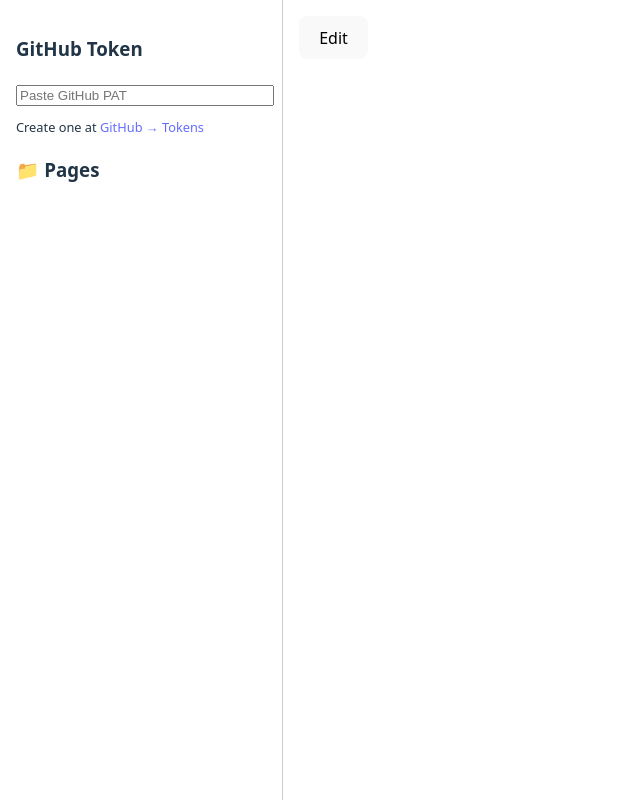
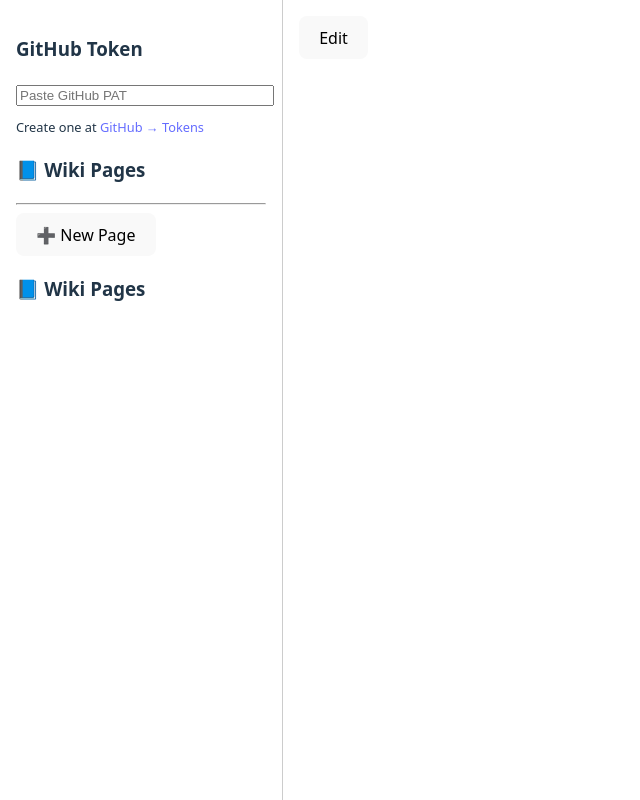
Before and after one commit to Zacharia-pal/confluenz, a React (Vite) app: page / in a window 1280 px wide. Shown: the whole page, without its empty margins (0-640 px from the left). Built offline with nearby package versions, Linux system fonts and the light colour scheme.

Commit message:
Initial commit of Confluenz app

```diff
--- a/src/App.jsx
+++ b/src/App.jsx
@@ -19,6 +19,28 @@
       <div style={{ width: '250px', borderRight: '1px solid #ccc', padding: '1rem' }}>
         <Login token={token} setToken={setToken} />
         <FileTree token={token} setSelectedPath={setSelectedPath} repo={GITHUB_REPO} branch={BRANCH} />
+<hr />
+<button onClick={() => {
+  const newPath = prompt("Enter new file path (e.g., folder/newpage.md)")
+  if (!newPath || !token) return
+
+  fetch(`https://api.github.com/repos/${GITHUB_REPO}/contents/${newPath}`, {
+    method: 'PUT',
+    headers: {
+      Authorization: `token ${token}`,
+      'Content-Type': 'application/json',
+    },
+    body: JSON.stringify({
+      message: `Create ${newPath}`,
+      content: btoa("# New Page"),
+      branch: BRANCH,
+    }),
+  }).then(() => window.location.reload())
+}}>
+  ➕ New Page
+</button>
+
+        <FileTree token={token} setSelectedPath={setSelectedPath} repo={GITHUB_REPO} branch={BRANCH} />
       </div>
 
       <div style={{ flex: 1, padding: '1rem' }}>
@@ -38,6 +60,40 @@
             onDone={() => setMode('view')}
           />
         )}
+
+{selectedPath && (
+  <button
+    style={{ background: 'red', color: 'white', marginLeft: '1rem' }}
+    onClick={async () => {
+      if (!confirm(`Delete ${selectedPath}?`)) return
+
+      // Get SHA first
+      const res = await fetch(`https://api.github.com/repos/${GITHUB_REPO}/contents/${selectedPath}?ref=${BRANCH}`, {
+        headers: { Authorization: `token ${token}` },
+      })
+      const data = await res.json()
+
+      await fetch(`https://api.github.com/repos/${GITHUB_REPO}/contents/${selectedPath}`, {
+        method: 'DELETE',
+        headers: {
+          Authorization: `token ${token}`,
+          'Content-Type': 'application/json',
+        },
+        body: JSON.stringify({
+          message: `Delete ${selectedPath}`,
+          sha: data.sha,
+          branch: BRANCH,
+        }),
+      })
+
+      alert(`${selectedPath} deleted`)
+      window.location.reload()
+    }}
+  >
+    🗑 Delete
+  </button>
+)}
+
       </div>
     </div>
   )
--- a/src/components/FileTree.jsx
+++ b/src/components/FileTree.jsx
@@ -1,13 +1,44 @@
 import React, { useEffect, useState } from 'react'
 
-async function fetchRepoTree(token, repo, branch) {
-  const res = await fetch(`https://api.github.com/repos/${repo}/git/trees/${branch}?recursive=1`, {
-    headers: {
-      Authorization: `token ${token}`,
-    },
+function buildTree(files) {
+  const root = {}
+
+  for (const file of files) {
+    const parts = file.path.split('/')
+    let current = root
+
+    parts.forEach((part, i) => {
+      if (!current[part]) {
+        current[part] = i === parts.length - 1 ? { __file: file } : {}
+      }
+      current = current[part]
+    })
+  }
+
+  return root
+}
+
+function renderTree(tree, pathPrefix = '', onSelect) {
+  return Object.entries(tree).map(([name, value]) => {
+    const fullPath = pathPrefix ? `${pathPrefix}/${name}` : name
+
+    if (value.__file) {
+      return (
+        <li key={fullPath}>
+          📄 <button onClick={() => onSelect(fullPath)}>{name}</button>
+        </li>
+      )
+    } else {
+      return (
+        <li key={fullPath}>
+          📁 <details>
+            <summary>{name}</summary>
+            <ul>{renderTree(value, fullPath, onSelect)}</ul>
+          </details>
+        </li>
+      )
+    }
   })
-  const data = await res.json()
-  return data.tree.filter(item => item.type === 'blob' && item.path.endsWith('.md'))
 }
 
 export default function FileTree({ token, setSelectedPath, repo, branch }) {
@@ -15,21 +46,22 @@
 
   useEffect(() => {
     if (!token) return
-    fetchRepoTree(token, repo, branch).then(setFiles)
+    fetch(`https://api.github.com/repos/${repo}/git/trees/${branch}?recursive=1`, {
+      headers: { Authorization: `token ${token}` },
+    })
+      .then(res => res.json())
+      .then(data => {
+        const markdownFiles = data.tree.filter(item => item.type === 'blob' && item.path.endsWith('.md'))
+        setFiles(markdownFiles)
+      })
   }, [token])
+
+  const fileTree = buildTree(files)
 
   return (
     <div>
-      <h3>📁 Pages</h3>
-      <ul>
-        {files.map(file => (
-          <li key={file.path}>
-            <button onClick={() => setSelectedPath(file.path)} style={{ background: 'none', border: 'none', textAlign: 'left' }}>
-              {file.path}
-            </button>
-          </li>
-        ))}
-      </ul>
+      <h3>📘 Wiki Pages</h3>
+      <ul>{renderTree(fileTree, '', setSelectedPath)}</ul>
     </div>
   )
 }
```
